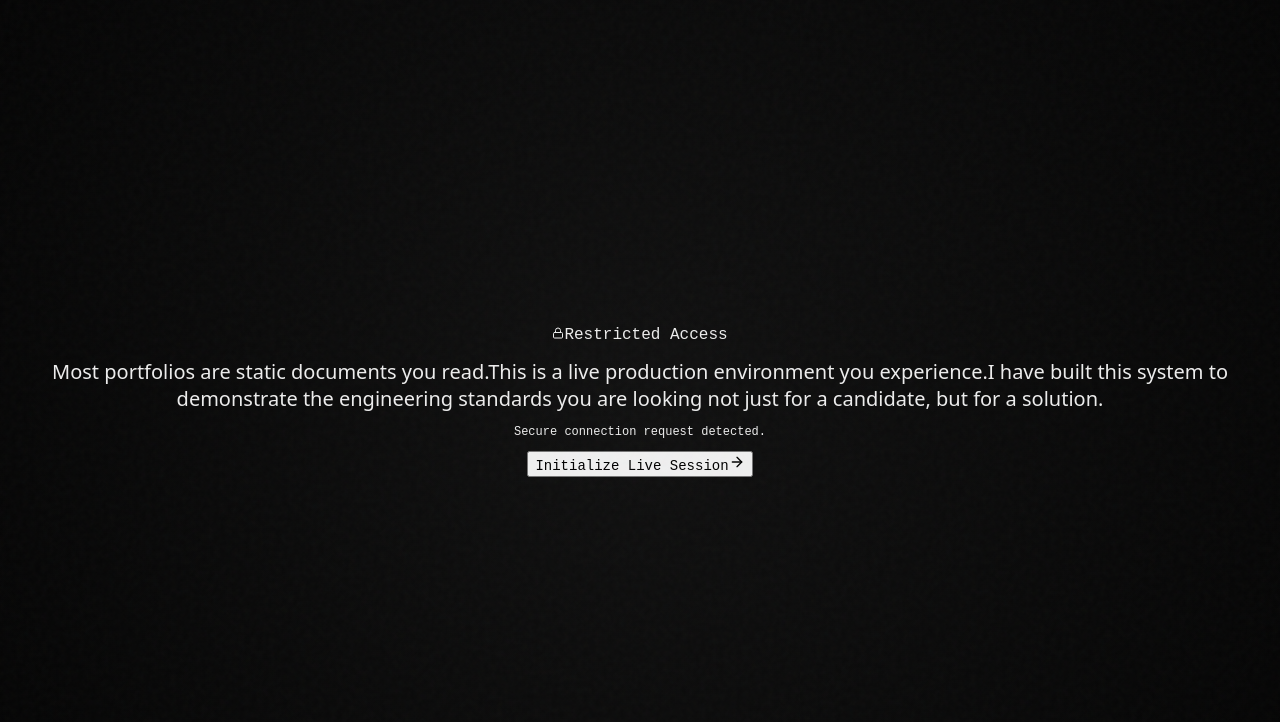
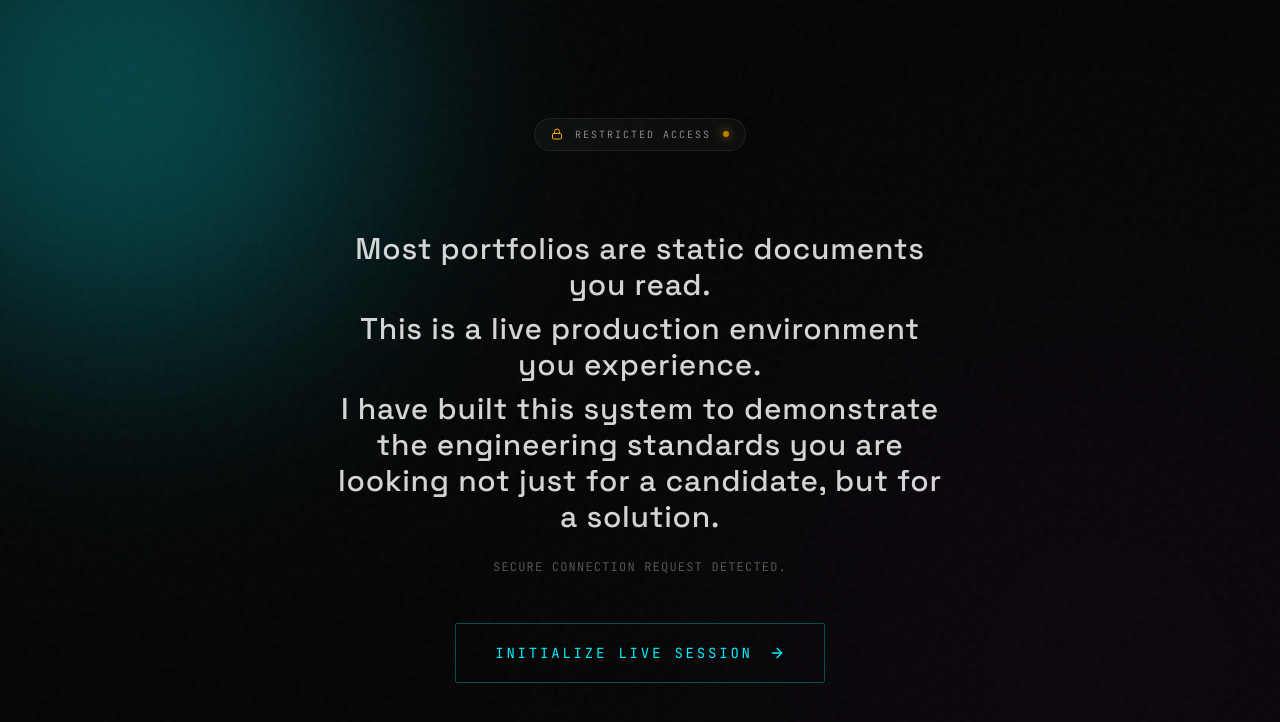
Before and after one commit to Aditya-Chavan-dev/Portfolio, a React (Vite) app in the folder frontend/: page / in a window 1280 px wide. Shown: the top 722 px of the page. Built offline with nearby package versions, Linux system fonts and the light colour scheme.

Commit message:
fix: configure tailwindcss properly and repair layout

```diff
--- a/frontend/package.json
+++ b/frontend/package.json
@@ -22,10 +22,13 @@
         "@types/react": "^18.2.66",
         "@types/react-dom": "^18.2.22",
         "@vitejs/plugin-react": "^4.2.1",
+        "autoprefixer": "^10.4.23",
         "eslint": "^8.57.0",
         "eslint-plugin-react": "^7.34.1",
         "eslint-plugin-react-hooks": "^4.6.0",
         "eslint-plugin-react-refresh": "^0.4.6",
+        "postcss": "^8.5.6",
+        "tailwindcss": "^3.4.1",
         "vite": "^5.2.0"
     }
 }
--- /dev/null
+++ b/frontend/postcss.config.js
@@ -0,0 +1,6 @@
+export default {
+    plugins: {
+        tailwindcss: {},
+        autoprefixer: {},
+    },
+}
--- a/frontend/src/index.css
+++ b/frontend/src/index.css
@@ -1,3 +1,10 @@
+/* Import Google Fonts - MUST BE FIRST */
+@import url('https://fonts.googleapis.com/css2?family=Inter:wght@300;400;600&family=JetBrains+Mono:wght@400;700&family=Space+Grotesk:wght@300;500;700&display=swap');
+
+@tailwind base;
+@tailwind components;
+@tailwind utilities;
+
 /* Default Reset */
 :root {
   /* Fonts - Premium Selection */
@@ -31,9 +38,6 @@
   --glow-blue: 0 0 20px rgba(0, 240, 255, 0.3);
   --glow-green: 0 0 20px rgba(0, 255, 148, 0.3);
 }
-
-/* Import Google Fonts */
-@import url('https://fonts.googleapis.com/css2?family=Inter:wght@300;400;600&family=JetBrains+Mono:wght@400;700&family=Space+Grotesk:wght@300;500;700&display=swap');
 
 body {
   margin: 0;
--- /dev/null
+++ b/frontend/tailwind.config.js
@@ -0,0 +1,11 @@
+/** @type {import('tailwindcss').Config} */
+export default {
+    content: [
+        "./index.html",
+        "./src/**/*.{js,ts,jsx,tsx}",
+    ],
+    theme: {
+        extend: {},
+    },
+    plugins: [],
+}
```
Also changed, not shown: 1 other file (tests, documents, lock files or other folders).
